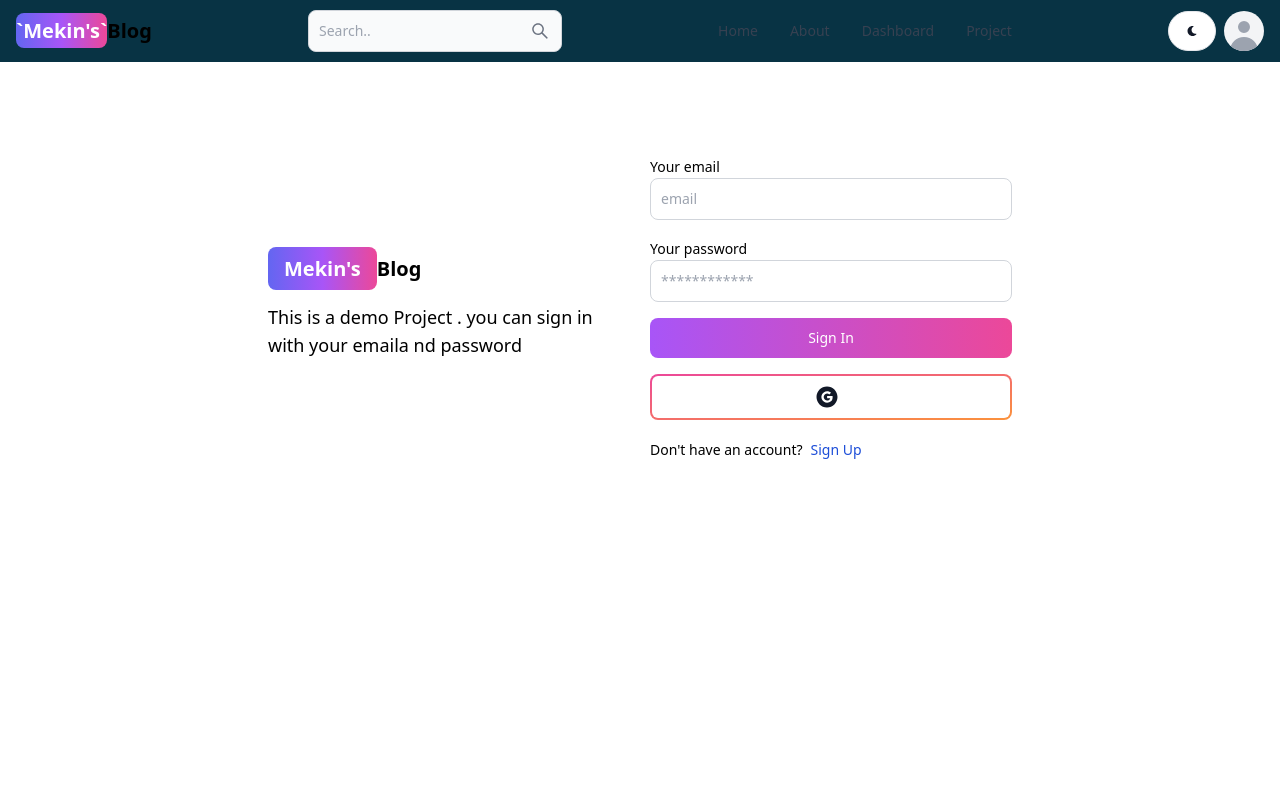
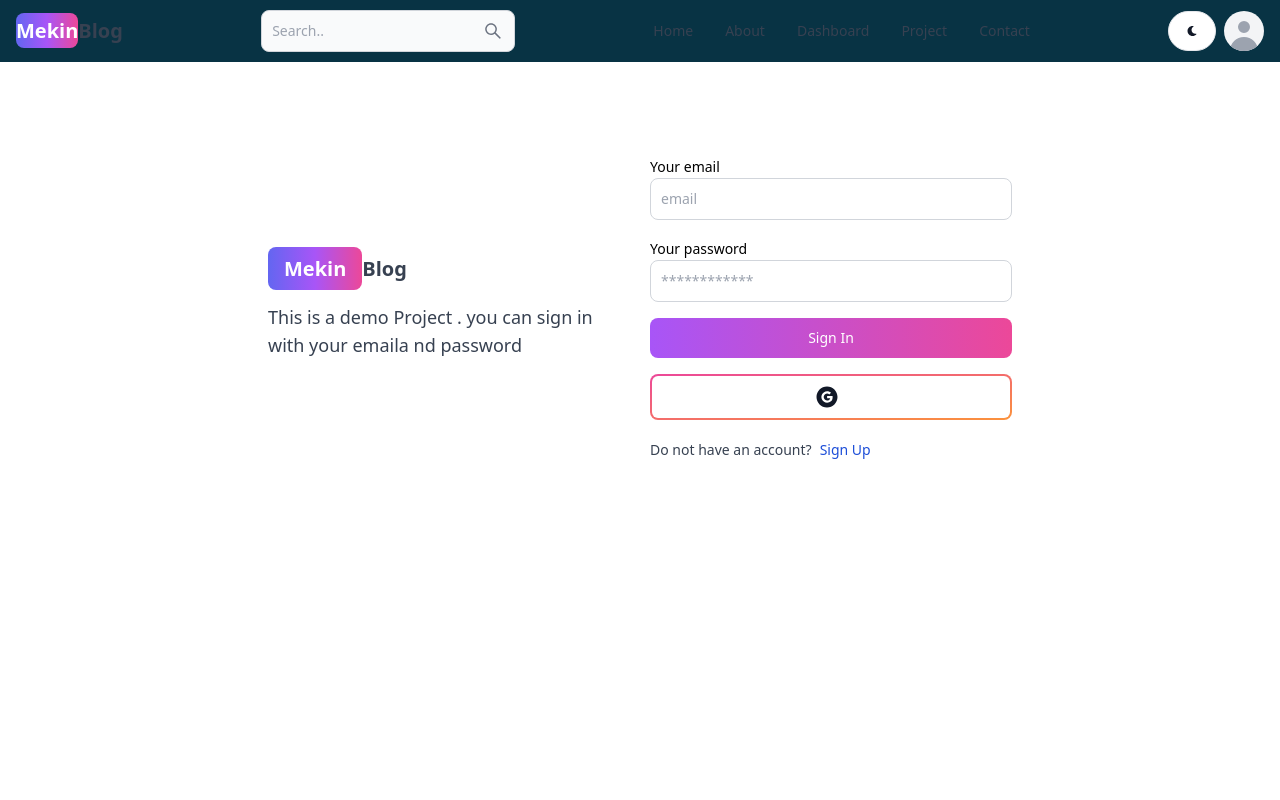
Before and after one commit to Mekin-jema/OSM_ETHIOPIA, a React (Vite) app in the folder Frontend/: page /sign-in in a window 1280 px wide. Shown: the top 800 px of the page. Built offline with nearby package versions, Linux system fonts and the light colour scheme.

Commit message:
Complete the theme setup

```diff
--- a/Frontend/src/Components/Header.jsx
+++ b/Frontend/src/Components/Header.jsx
@@ -3,8 +3,11 @@ import { Link, useLocation } from "react-router-dom";
 import { AiOutlineSearch } from "react-icons/ai";
 import { FaMoon } from "react-icons/fa";
 import { useSelector } from "react-redux";
+import { useDispatch } from "react-redux";
+import { toggleTheme } from "../Redux/themeSlice";
 
 const Header = () => {
+  const dispatch = useDispatch();
   const { user } = useSelector((state) => state.user);
   console.log("🚀 ~ Header ~ user:", user);
   const path = useLocation().pathname;
@@ -16,7 +19,7 @@ const Header = () => {
        "
       >
         <span className=" px- py-1 bg-gradient-to-r from-indigo-500 via-purple-500 to-pink-500 rounded-lg text-white">
-          `Mekin's`
+          Mekin
         </span>
         Blog
       </Link>
@@ -32,30 +35,33 @@ const Header = () => {
         <AiOutlineSearch />
       </Button>
       <div className="flex  gap-2 md:order-2">
-        <Button className="w-12 h-10 hidden  sm:inline " color="gray" pill>
+        <Button
+          className="w-12 h-10 hidden  sm:inline "
+          color="gray"
+          pill
+          onClick={() => dispatch(toggleTheme())}
+        >
           <FaMoon />
         </Button>
-        {!user ? (
-          <Link to="/sign-in">
-            <Button gradientDuoTone="purpleToBlue" outline>
-              Sign In
-            </Button>
-          </Link>
-        ) : (
+        {user ? (
           <Dropdown
             arrowIcon={false}
             inline
             label={<Avatar alt="User" img={user.profilePicture} rounded />}
           >
             <Dropdown.Header>
-              <span className=" block text-sm">@{user.email}</span>
+              <span className="block text-sm">@{user.email}</span>
             </Dropdown.Header>
-            <Link to="/dashboard?tab=profile">
-              <Dropdown.Item>Profile</Dropdown.Item>
-            </Link>
+            <Dropdown.Item>Profile</Dropdown.Item>
             <Dropdown.Divider />
             <Dropdown.Item>Signout</Dropdown.Item>
           </Dropdown>
+        ) : (
+          <Link to="/sign-in">
+            <Button gradientDuoTone="purpleToBlue" outline>
+              Sign In
+            </Button>
+          </Link>
         )}
 
         <Navbar.Toggle />
@@ -73,6 +79,9 @@ const Header = () => {
         <Navbar.Link active={path === "/Project"} as={"div"}>
           <Link to="/project">Project</Link>
         </Navbar.Link>
+        <Navbar.Link active={path === "/contact"} as={"div"}>
+          <Link to="/contact">Contact</Link>
+        </Navbar.Link>
       </Navbar.Collapse>
     </Navbar>
   );
--- /dev/null
+++ b/Frontend/src/Components/ThemeProvide.jsx
@@ -0,0 +1,16 @@
+import { useSelector } from "react-redux";
+
+const ThemeProvide = ({ children }) => {
+  const { theme } = useSelector((state) => state.theme);
+  console.log("🚀 ~ ThemeProvide ~ theme:", theme);
+
+  return (
+    <div className={theme}>
+      <div className="bg-white text-gray-700 dark:text-gray-200 dark:bg-[rgb(16,23,42)]">
+        {children}
+      </div>
+    </div>
+  );
+};
+
+export default ThemeProvide;
--- a/Frontend/src/Pages/SignIn.jsx
+++ b/Frontend/src/Pages/SignIn.jsx
@@ -68,7 +68,7 @@ const SignIn = () => {
        "
           >
             <span className=" px-4 py-2 bg-gradient-to-r from-indigo-500 via-purple-500 to-pink-500 rounded-lg text-white ">
-              Mekin's
+              Mekin
             </span>
             Blog
           </Link>
@@ -120,7 +120,7 @@ const SignIn = () => {
             <OAuth />
           </form>
           <div className="flex gap-2 text-sm mt-5">
-            <span> Don't have an account?</span>
+            <span> Do not have an account?</span>
             <Link to="/sign-up " className="text-blue-700">
               Sign Up
             </Link>
--- a/Frontend/src/Redux/store.jsx
+++ b/Frontend/src/Redux/store.jsx
@@ -3,9 +3,10 @@ import userReducer from "./userSlice";
 import { persistReducer } from "redux-persist";
 import storage from "redux-persist/lib/storage";
 import persistStore from "redux-persist/es/persistStore";
-
+import themeReducer from "./themeSlice";
 const rootReducer = combineReducers({
   user: userReducer,
+  theme: themeReducer,
 });
 
 const persistConfig = {
--- /dev/null
+++ b/Frontend/src/Redux/themeSlice.js
@@ -0,0 +1,18 @@
+import { createSlice } from "@reduxjs/toolkit";
+
+const initialState = {
+  theme: "light",
+};
+
+const themeSlice = createSlice({
+  name: "theme",
+  initialState,
+  reducers: {
+    toggleTheme: (state) => {
+      state.theme = state.theme === "light" ? "dark" : "light";
+    },
+  },
+});
+
+export const { toggleTheme } = themeSlice.actions;
+export default themeSlice.reducer;
--- a/Frontend/src/main.jsx
+++ b/Frontend/src/main.jsx
@@ -1,16 +1,18 @@
-import { StrictMode } from "react";
-import { createRoot } from "react-dom/client";
+import ReactDOM from "react-dom/client";
 import App from "./App.jsx";
 import "./index.css";
 import { Provider } from "react-redux";
-import store from "./Redux/store.jsx";
+import store from "./Redux/store";
 import { PersistGate } from "redux-persist/integration/react";
 import { persistor } from "./Redux/store";
+import ThemeProvide from "./Components/ThemeProvide";
 
-createRoot(document.getElementById("root")).render(
-  <PersistGate persistor={persistor}>
-    <Provider store={store}>
-      <StrictMode>{<App />}</StrictMode>
-    </Provider>
-  </PersistGate>
+ReactDOM.createRoot(document.getElementById("root")).render(
+  <Provider store={store}>
+    <PersistGate persistor={persistor}>
+      <ThemeProvide>
+        <App />
+      </ThemeProvide>
+    </PersistGate>
+  </Provider>
 );
--- a/Frontend/tailwind.config.js
+++ b/Frontend/tailwind.config.js
@@ -1,7 +1,8 @@
-const flowbite = require("flowbite-react/tailwind");
+import flowbite from "flowbite-react/tailwind";
 /** @type {import('tailwindcss').Config} */
 export default {
   content: ["./index.html", "./src/**/*.{js,ts,jsx,tsx}", flowbite.content()],
+  darkMode: "class",
   theme: {
     extend: {},
   },
```
Also changed, not shown: 1 other file (tests, documents, lock files or other folders).
